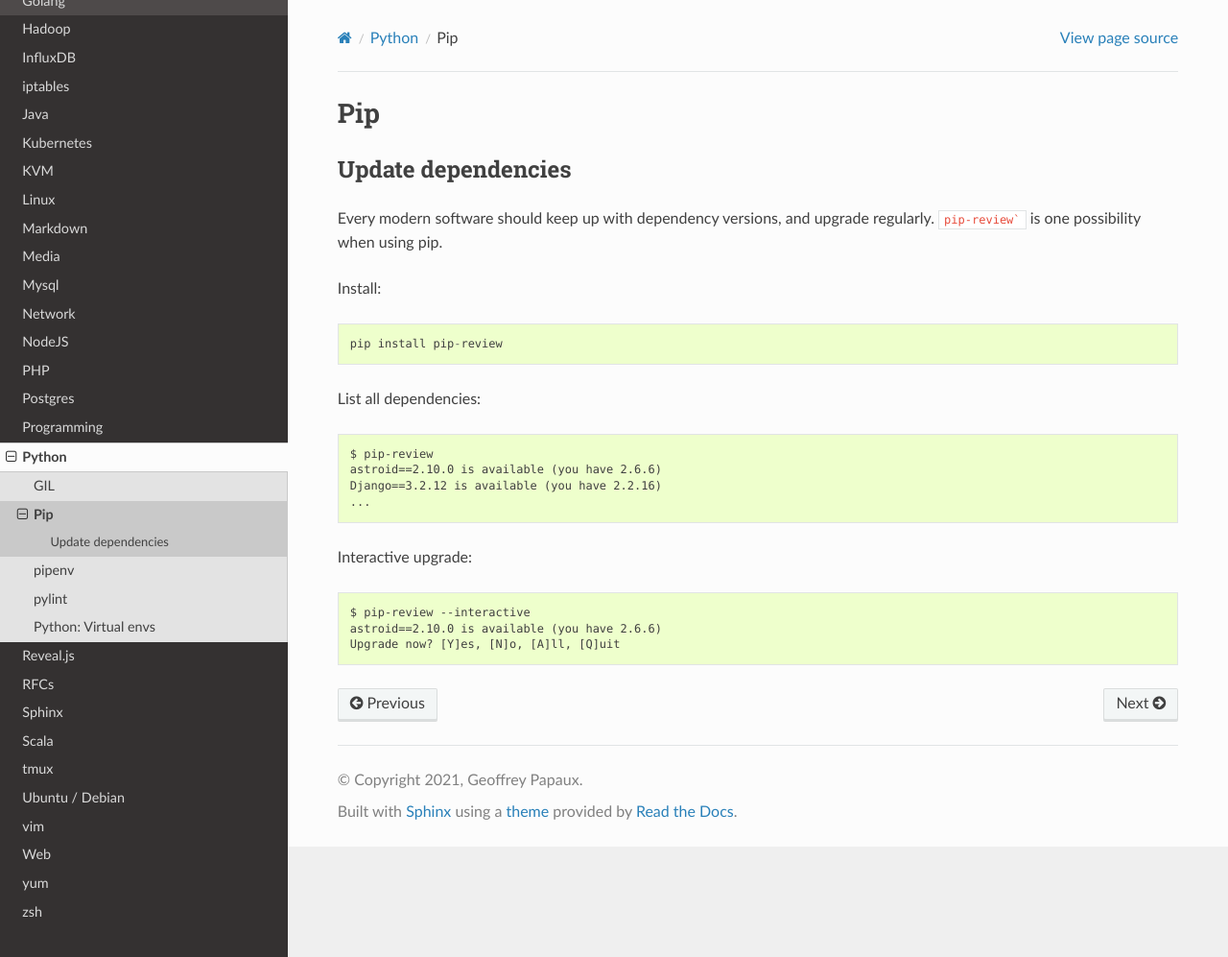
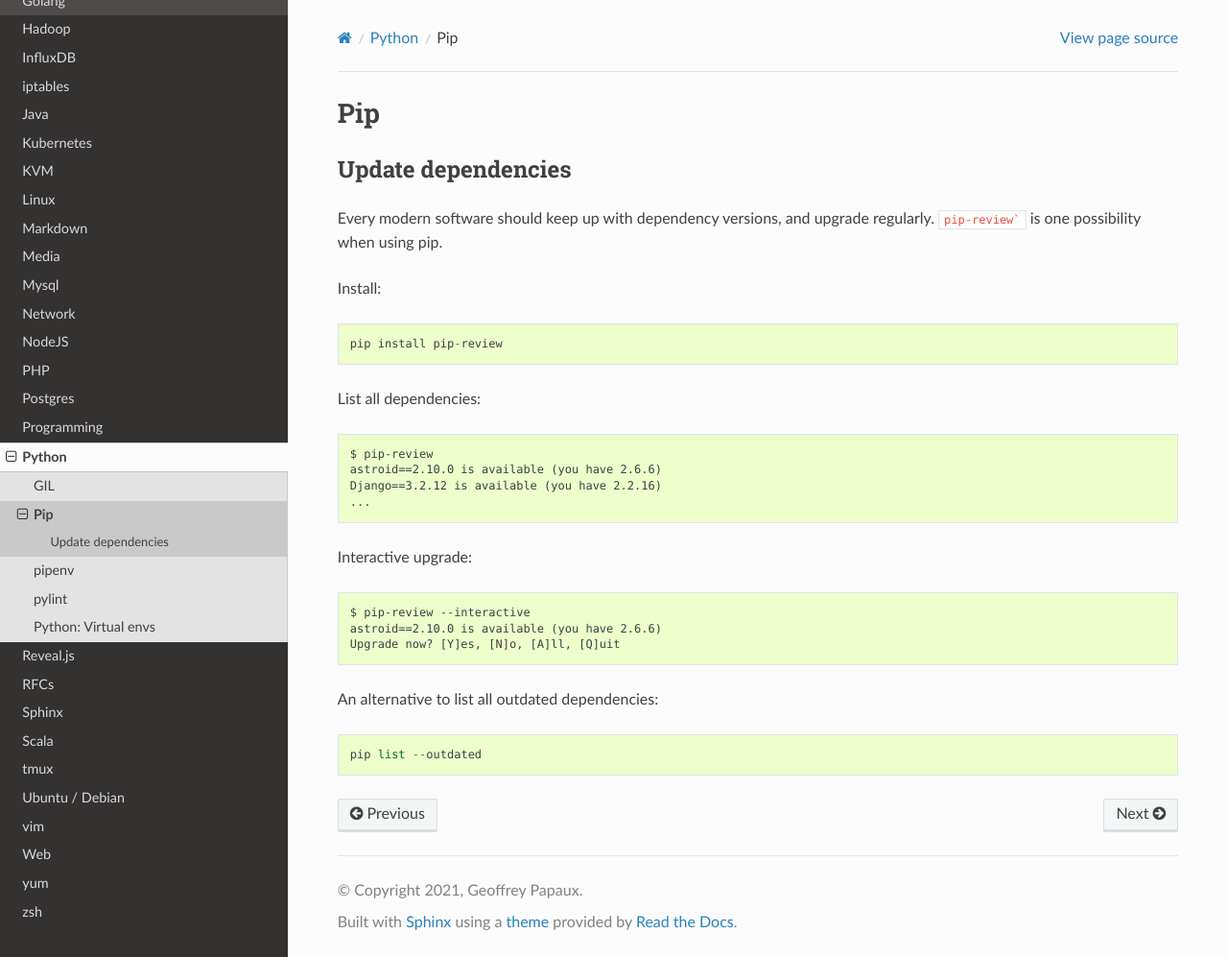
Before and after one commit to papaux/til, a Sphinx documentation site: the page built from source/python/pip.rst, in a window 1280 px wide and 997 px high. Shown: the whole window at 96% size. Built offline with Sphinx 7.4.7 and the Read the Docs theme 2.0.0, drawn with Linux system fonts in a browser that asks for light colours.

Commit message:
build: upgrade dependencies

```diff
--- a/requirements.txt
+++ b/requirements.txt
@@ -1,2 +1,2 @@
-Sphinx==4.2.0
+Sphinx==5.1.1
 sphinx-rtd-theme==1.0.0
--- a/source/cassandra/_.rst
+++ b/source/cassandra/_.rst
@@ -1,5 +1,5 @@
 Cassandra
-========
+==========
 
 .. toctree::
    :maxdepth: 1
--- a/source/conf.py
+++ b/source/conf.py
@@ -74,7 +74,7 @@
 #
 # This is also used if you do content translation via gettext catalogs.
 # Usually you set "language" from the command line for these cases.
-language = None
+language = 'en'
 
 # There are two options for replacing |today|: either, you set today to some
 # non-false value, then it is used:
--- a/source/python/pip.rst
+++ b/source/python/pip.rst
@@ -22,3 +22,7 @@
     $ pip-review --interactive
     astroid==2.10.0 is available (you have 2.6.6)
     Upgrade now? [Y]es, [N]o, [A]ll, [Q]uit
+
+An alternative to list all outdated dependencies::
+
+    pip list --outdated
```
Also changed, not shown: 1 other file.
